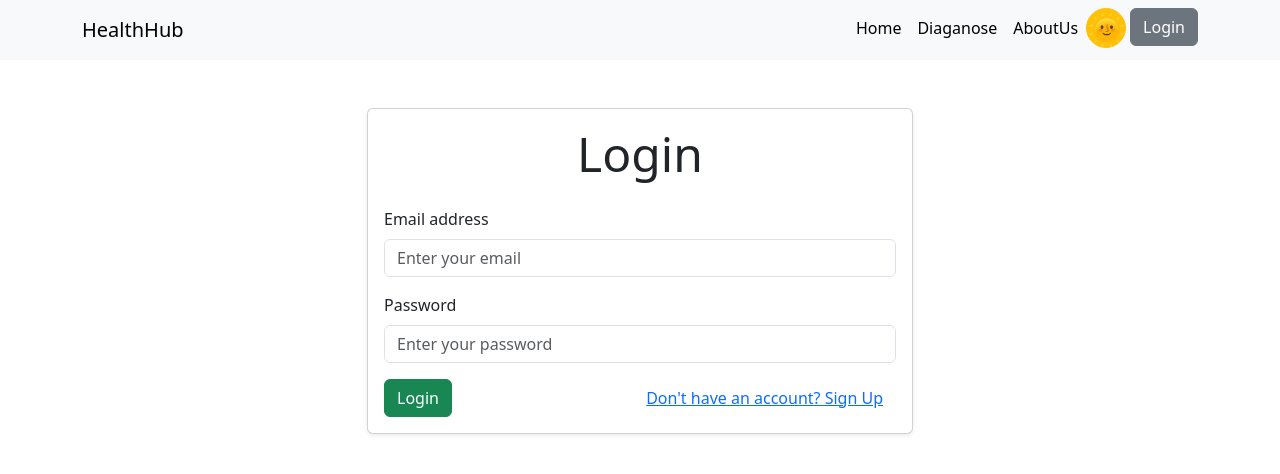
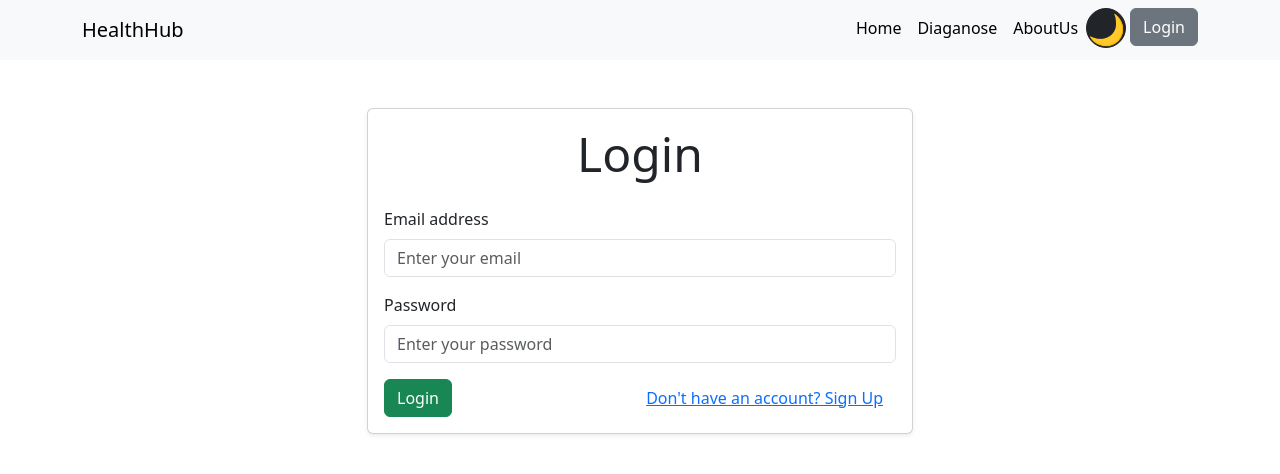
Before and after one commit to Naman-bangari/healthhub, a React (Create React App) app in the folder HealthHub/health-hub/: page /login in a window 1280 px wide. Shown: the top 474 px of the page. Built offline with nearby package versions, Linux system fonts and the light colour scheme.

Commit message:
added changes

```diff
--- a/HealthHub/health-hub/src/App.tsx
+++ b/HealthHub/health-hub/src/App.tsx
@@ -69,9 +69,9 @@ const App: React.FC = () => {
                 <li className="nav-item"><Link className="nav-link active" to="/diaganose">Diaganose</Link></li>
                 <li className="nav-item"><Link className="nav-link active" to="/aboutUs">AboutUs</Link></li>
                 <li className="nav-item mb-1">
-                  <button className={`btn ${darkMode ? "btn-secondary" : "btn-warning"} rounded-circle`} onClick={toggleDarkMode}
+                  <button className={`btn ${darkMode ? "btn-warning" : "btn-dark"} rounded-circle`} onClick={toggleDarkMode}
                     style={{ width: "40px", height: "40px", display: "flex", justifyContent: "center", alignItems: "center", fontSize: "30px" }}>
-                    {darkMode ? "🌙" : "🌞"}
+                    {darkMode ? "🌞" : "🌙"}
                   </button>
                 </li>
                 {isAuthenticated ? (
```
